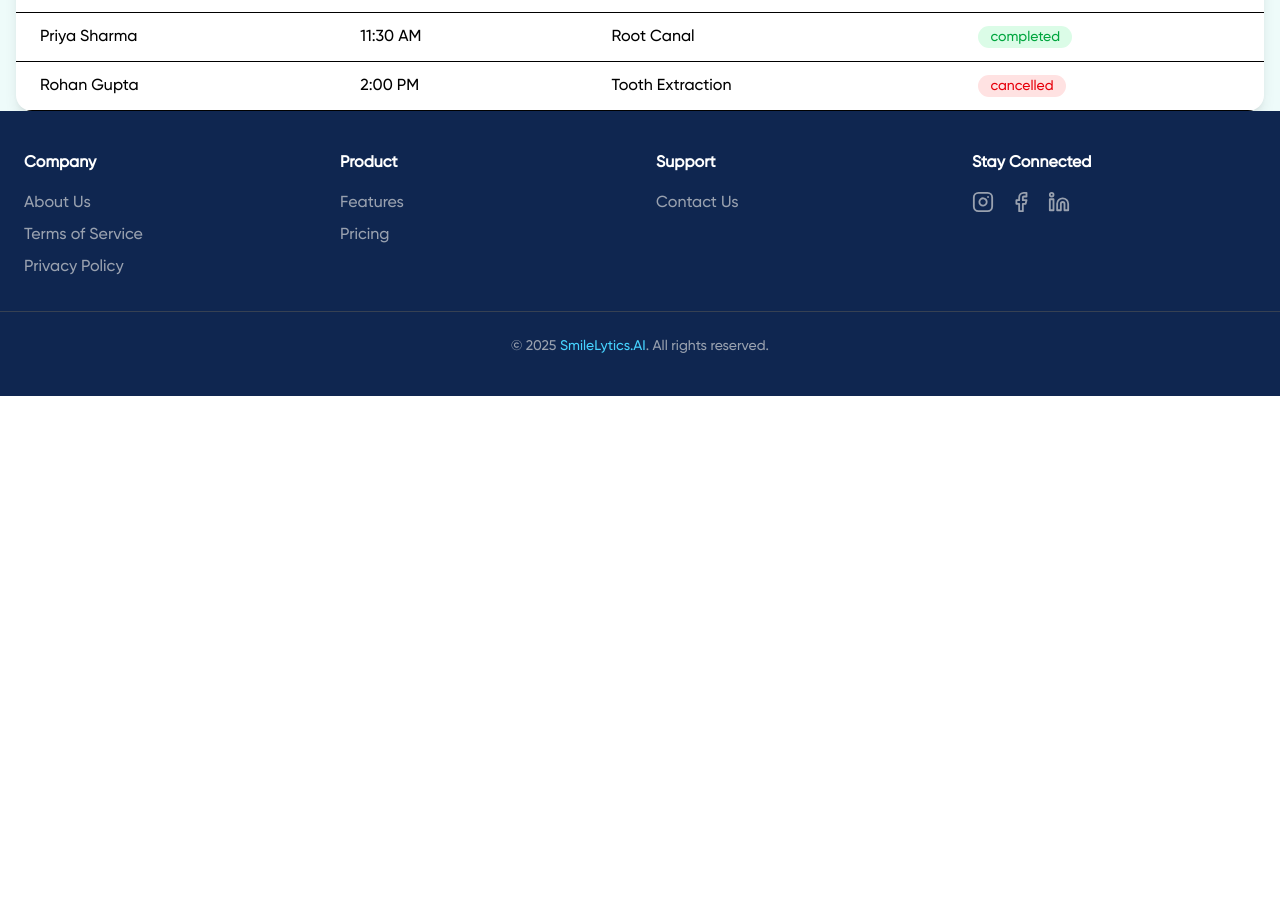
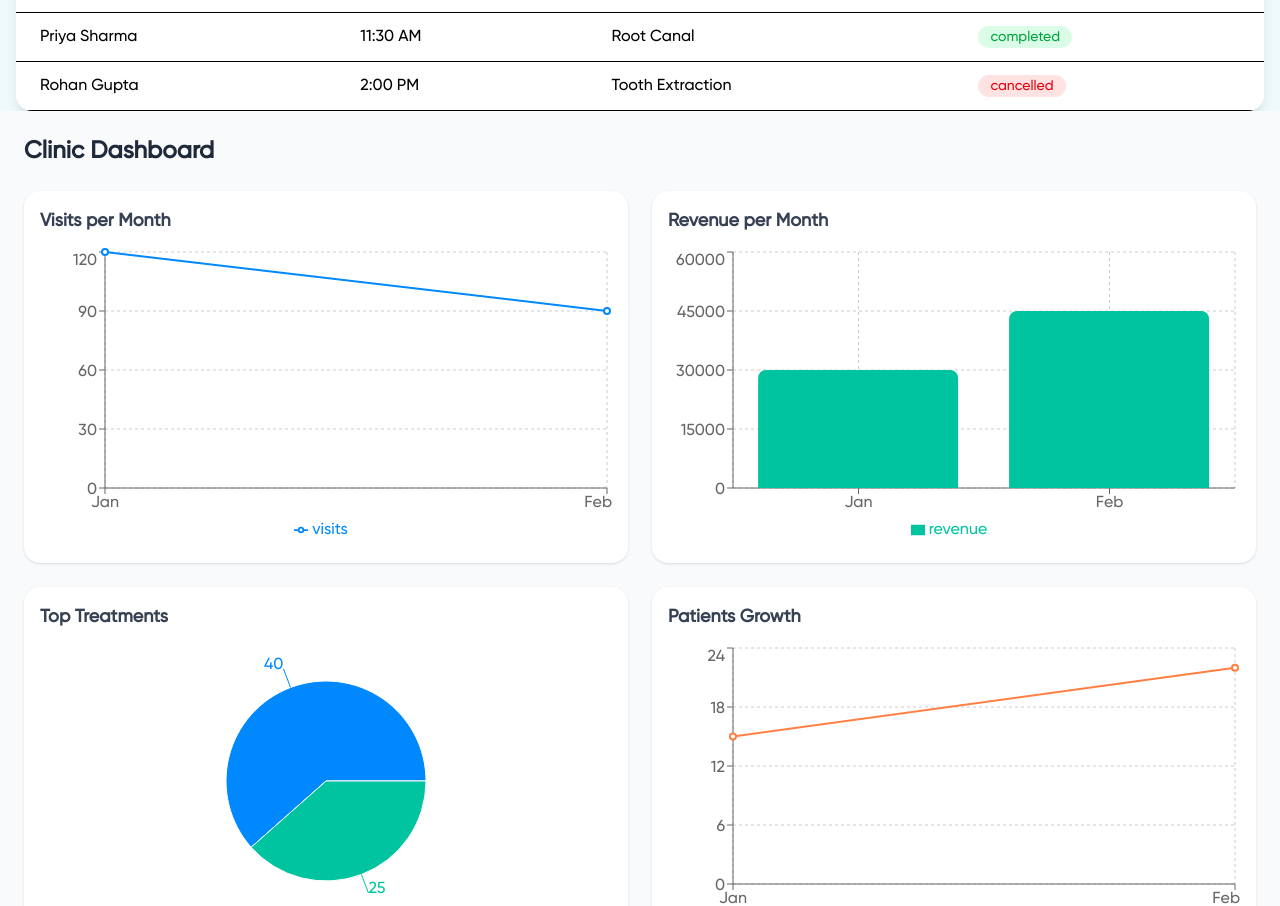
Before and after one commit to dikshajaggi/aiAssistant24, a React (Vite) app: page /dashboard in a window 1280 px wide. Shown: the part 1891-2797 px from the top of the page. Before the commit the page ends 2287 px from the top, so only its background shows below. Built offline with nearby package versions, Linux system fonts and the light colour scheme.

Commit message:
dashboard-charts

```diff
--- a/package.json
+++ b/package.json
@@ -11,6 +11,7 @@
   },
   "dependencies": {
     "@tailwindcss/vite": "^4.1.11",
+    "axios": "^1.11.0",
     "bootstrap": "^5.3.7",
     "framer-motion": "^12.23.12",
     "lucide-react": "^0.542.0",
--- a/src/pages/ChartsAnalytics.jsx
+++ b/src/pages/ChartsAnalytics.jsx
@@ -1,11 +1,162 @@
-import React from 'react'
+import React, { useEffect, useState } from "react";
+import {
+  LineChart,
+  Line,
+  BarChart,
+  Bar,
+  PieChart,
+  Pie,
+  Cell,
+  XAxis,
+  YAxis,
+  CartesianGrid,
+  Tooltip,
+  Legend,
+  ResponsiveContainer
+} from "recharts";
+// import axios from "axios";
+
+const COLORS = ["#0088FE", "#00C49F", "#FFBB28", "#FF8042"];
 
 const ChartsAnalytics = () => {
+  const [data, setData] = useState(null);
+
+  useEffect(() => {
+    // axios.get("/dashboard").then((res) => {
+    //   setData(res.data);
+    // });
+    setData({
+      "visitsPerMonth": [
+        { "month": "Jan", "visits": 120 },
+        { "month": "Feb", "visits": 90 }
+      ],
+      "revenuePerMonth": [
+        { "month": "Jan", "revenue": 30000 },
+        { "month": "Feb", "revenue": 45000 }
+      ],
+      "topTreatments": [
+        { "treatment": "Root Canal", "count": 40 },
+        { "treatment": "Whitening", "count": 25 }
+      ],
+      "patientsGrowth": [
+        { "month": "Jan", "newPatients": 15 },
+        { "month": "Feb", "newPatients": 22 }
+      ]
+    });
+  }, []);
+
+  if (!data)
+    return (
+      <div className="flex justify-center items-center h-screen">
+        <p className="text-gray-500">Loading dashboard...</p>
+      </div>
+    );
+
   return (
-    <div>
+    <div className="p-6 bg-gray-50 min-h-screen w-full">
+      <h1 className="text-2xl font-bold mb-6 text-gray-800">
+        Clinic Dashboard
+      </h1>
 
+      {/* Grid layout */}
+      <div className="grid grid-cols-1 md:grid-cols-2 xl:grid-cols-2 gap-6">
+        {/* Visits per Month */}
+        <div className="bg-white rounded-2xl shadow p-4">
+          <h2 className="text-lg font-semibold mb-3 text-gray-700">
+            Visits per Month
+          </h2>
+          <ResponsiveContainer width="100%" height={300}>
+            <LineChart data={data.visitsPerMonth}>
+              <CartesianGrid strokeDasharray="3 3" />
+              <XAxis dataKey="month" />
+              <YAxis />
+              <Tooltip />
+              <Legend />
+              <Line
+                type="monotone"
+                dataKey="visits"
+                stroke="#0088FE"
+                strokeWidth={2}
+              />
+            </LineChart>
+          </ResponsiveContainer>
+        </div>
+
+        {/* Revenue per Month */}
+        <div className="bg-white rounded-2xl shadow p-4">
+          <h2 className="text-lg font-semibold mb-3 text-gray-700">
+            Revenue per Month
+          </h2>
+          <ResponsiveContainer width="100%" height={300}>
+            <BarChart data={data.revenuePerMonth}>
+              <CartesianGrid strokeDasharray="3 3" />
+              <XAxis dataKey="month" />
+              <YAxis />
+              <Tooltip />
+              <Legend />
+              <Bar
+                dataKey="revenue"
+                fill="#00C49F"
+                radius={[8, 8, 0, 0]}
+              />
+            </BarChart>
+          </ResponsiveContainer>
+        </div>
+
+        {/* Top Treatments */}
+        <div className="bg-white rounded-2xl shadow p-4">
+          <h2 className="text-lg font-semibold mb-3 text-gray-700">
+            Top Treatments
+          </h2>
+          <ResponsiveContainer width="100%" height={300}>
+            <PieChart>
+              <Pie
+                data={data.topTreatments}
+                dataKey="count"
+                nameKey="treatment"
+                cx="50%"
+                cy="50%"
+                outerRadius={100}
+                label
+              >
+                {data.topTreatments.map((_, index) => (
+                  <Cell
+                    key={index}
+                    fill={COLORS[index % COLORS.length]}
+                  />
+                ))}
+              </Pie>
+              <Tooltip />
+              <Legend />
+            </PieChart>
+          </ResponsiveContainer>
+        </div>
+
+        {/* Patients Growth */}
+        <div className="bg-white rounded-2xl shadow p-4">
+          <h2 className="text-lg font-semibold mb-3 text-gray-700">
+            Patients Growth
+          </h2>
+          <ResponsiveContainer width="100%" height={300}>
+            <LineChart data={data.patientsGrowth}>
+              <CartesianGrid strokeDasharray="3 3" />
+              <XAxis dataKey="month" />
+              <YAxis />
+              <Tooltip />
+              <Legend />
+              <Line
+                type="monotone"
+                dataKey="newPatients"
+                stroke="#FF8042"
+                strokeWidth={2}
+              />
+            </LineChart>
+          </ResponsiveContainer>
+        </div>
+      </div>
     </div>
-  )
+  );
 }
 
+
 export default ChartsAnalytics
```
Also changed, not shown: 1 other file (tests, documents, lock files or other folders).
